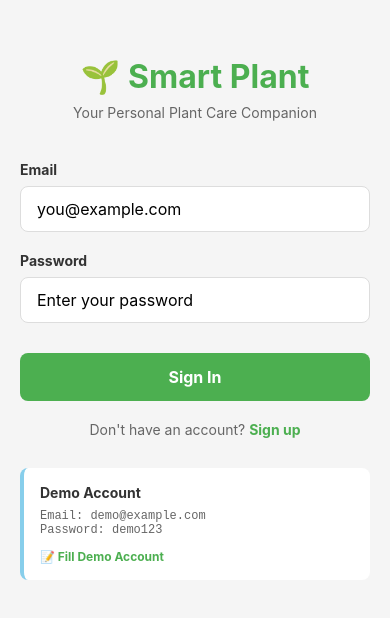
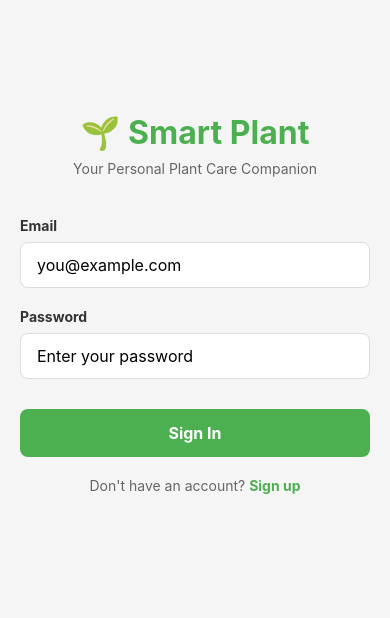
Before and after one commit to wlasah/Smart-Plant-Watering-System-Mobile, a React Native app: screen /Login in a window 390 px wide. Shown: the part 104-722 px from the top of the page. Built offline with nearby package versions, Linux system fonts and the light colour scheme.

Commit message:
Deploy Smart Plant mobile app to APK build no.3

```diff
--- a/App.js
+++ b/App.js
@@ -1,6 +1,5 @@
 import React, { useEffect } from 'react';
 import * as Font from 'expo-font';
-import * as SplashScreen from 'expo-splash-screen';
 import { SafeAreaProvider } from 'react-native-safe-area-context';
 import { AuthProvider } from './src/context/AuthContext';
 import { PlantProvider } from './src/context/PlantContext';
@@ -8,38 +7,8 @@ import RootNavigator from './src/navigation/RootNavigator';
 // Notifications disabled for local development with Expo Go
 // import { initializeNotifications } from './src/utils/notificationService';
 
-SplashScreen.preventAutoHideAsync();
-
 export default function App() {
-  const [appIsReady, setAppIsReady] = React.useState(false);
-
-  useEffect(() => {
-    async function prepare() {
-      try {
-        // Initialize fonts if needed
-        await Font.loadAsync({
-          // You can add custom fonts here if needed
-        });
-
-        // Notifications disabled for local development with Expo Go
-        // await initializeNotifications();
-
-        // Simulate loading time
-        await new Promise(resolve => setTimeout(resolve, 500));
-      } catch (e) {
-        console.warn(e);
-      } finally {
-        setAppIsReady(true);
-        SplashScreen.hideAsync();
-      }
-    }
-
-    prepare();
-  }, []);
-
-  if (!appIsReady) {
-    return null;
-  }
+  const [appIsReady, setAppIsReady] = React.useState(true);
 
   return (
     <SafeAreaProvider>
--- a/app.json
+++ b/app.json
@@ -1,36 +1,27 @@
 {
   "expo": {
-    "name": "Smart Plant",
-    "slug": "smartplant-mobile",
+    "name": "Smart Plant Watering System",
+    "slug": "smart-plant-watering-system",
+    "icon": "./assets/SmartPlant_Logo.png",
     "version": "1.0.0",
     "sdkVersion": "54.0.0",
     "orientation": "portrait",
     "userInterfaceStyle": "light",
-    "splash": {
-      "resizeMode": "contain",
-      "backgroundColor": "#4CAF50"
-    },
     "assetBundlePatterns": [
       "**/*"
     ],
     "ios": {
-      "supportsTabletMode": true
+      "bundleIdentifier": "com.smartplant.watering"
     },
     "android": {
-      "adaptiveIcon": {
-        "backgroundColor": "#ffffff"
+      "package": "com.smartplant.watering"
+    },
+    "plugins": [],
+    "extra": {
+      "eas": {
+        "projectId": "4b32d75f-7956-4fab-9125-f02f8d0028a1"
       }
     },
-    "web": {
-    },
-    "plugins": [
-      // Notifications disabled for local development with Expo Go
-      // [
-      //   "expo-notifications",
-      //   {
-      //     "color": "#4CAF50"
-      //   }
-      // ]
-    ]
+    "owner": "wlasah"
   }
 }
--- a/src/screens/LoginScreen.js
+++ b/src/screens/LoginScreen.js
@@ -100,21 +100,6 @@ const LoginScreen = ({ navigation }) => {
           </Text>
         </TouchableOpacity>
       </View>
-
-      <View style={styles.demoSection}>
-        <Text style={styles.demoTitle}>Demo Account</Text>
-        <Text style={styles.demoText}>
-          Email: demo@example.com{'\n'}Password: demo123
-        </Text>
-        <TouchableOpacity
-          onPress={() => {
-            setEmail('demo@example.com');
-            setPassword('demo123');
-          }}
-        >
-          <Text style={styles.fillDemoLink}>📝 Fill Demo Account</Text>
-        </TouchableOpacity>
-      </View>
     </ScrollView>
   );
 };
@@ -196,30 +181,6 @@ const styles = StyleSheet.create({
     color: '#4CAF50',
     fontWeight: 'bold',
   },
-  demoSection: {
-    backgroundColor: 'white',
-    borderRadius: 8,
-    padding: 16,
-    borderLeftWidth: 4,
-    borderLeftColor: '#87CEEB',
-  },
-  demoTitle: {
-    fontSize: 14,
-    fontWeight: 'bold',
-    color: '#333',
-    marginBottom: 8,
-  },
-  demoText: {
-    fontSize: 12,
-    color: '#666',
-    marginBottom: 12,
-    fontFamily: 'monospace',
-  },
-  fillDemoLink: {
-    color: '#4CAF50',
-    fontSize: 12,
-    fontWeight: 'bold',
-  },
 });
 
 export default LoginScreen;
```
Also changed, not shown: eas.json (added, +25 -0 lines), package.json (+4 -4 lines), assets/SmartPlant_Logo.png (added), 1 other file (tests, documents, lock files or other folders).
